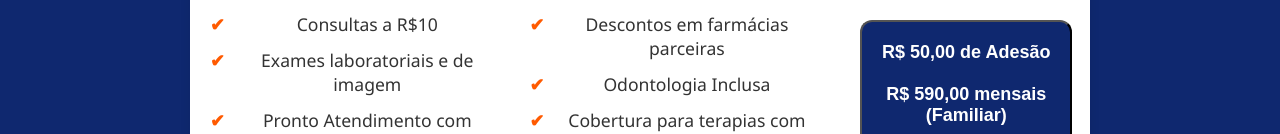
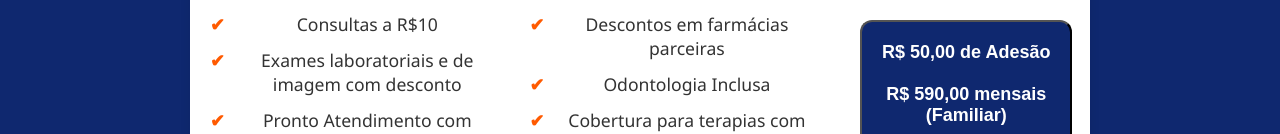
Before and after one commit to chris-oliver-git/Amas-v3, a plain HTML site: page planos/especial.html in a window 1280 px wide. Shown: the part 308-442 px from the top of the page. Drawn offline with Linux system fonts and the light colour scheme; files whose address does not match are found by name.

Commit message:
update especial

```diff
--- a/planos/especial.html
+++ b/planos/especial.html
@@ -37,7 +37,7 @@
             <h3>Principais Benefícios e Coberturas:</h3>
             <ul class="plan-features-list">
                 <li>Consultas a R$10</li>
-                <li>Exames laboratoriais e de imagem</li>
+                <li>Exames laboratoriais e de imagem com desconto</li>
                 <li>Pronto Atendimento com desconto</li>
                 <li>Pequenos procedimentos ambulatoriais</li>
                 <li>Descontos em farmácias parceiras</li>
```
